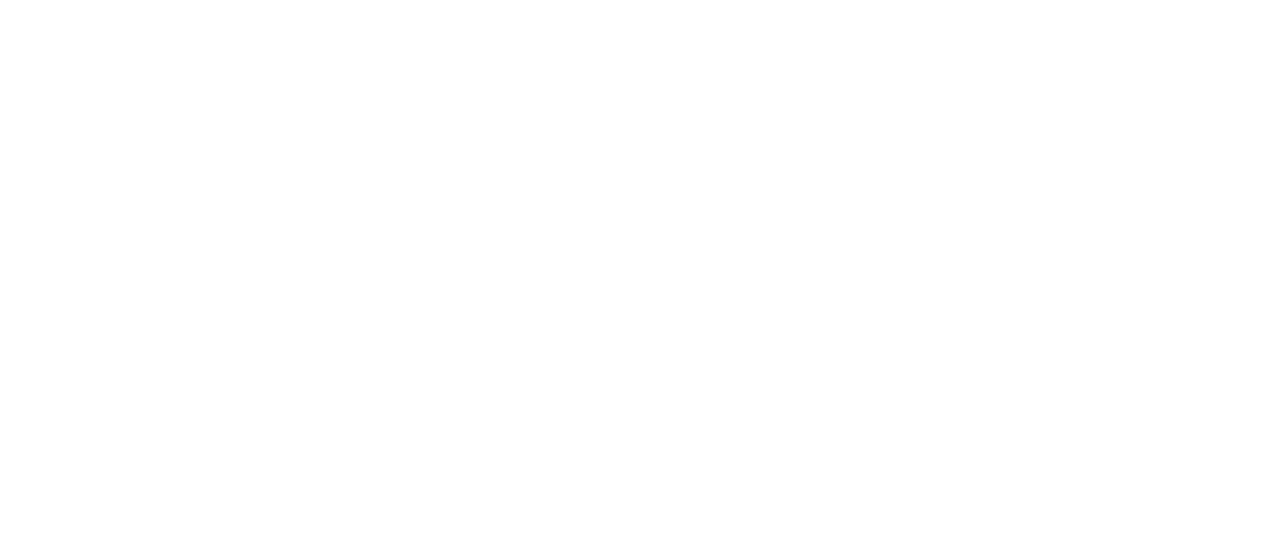
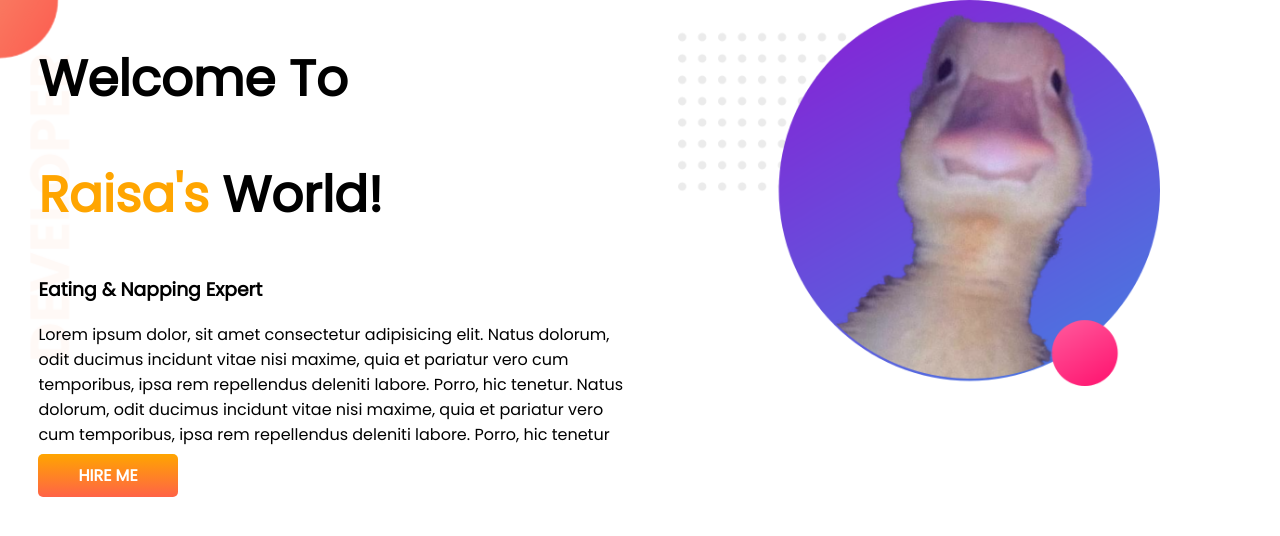
Before and after one commit to RaisaSyeeda/developer-portfolio, a plain HTML site: page index.html in a window 1280 px wide. Drawn offline with Linux system fonts and the light colour scheme.

Commit message:
first section

```diff
--- a/index.html
+++ b/index.html
@@ -1,13 +1,33 @@
 <!DOCTYPE html>
 <html lang="en">
+
 <head>
     <meta charset="UTF-8">
     <meta http-equiv="X-UA-Compatible" content="IE=edge">
     <meta name="viewport" content="width=device-width, initial-scale=1.0">
     <title>Raisa's Portfolio</title>
+    <link rel="preconnect" href="https://fonts.googleapis.com">
+    <link rel="preconnect" href="https://fonts.gstatic.com" crossorigin>
+    <link href="https://fonts.googleapis.com/css2?family=Poppins&display=swap" rel="stylesheet">
     <link rel="stylesheet" href="style.css">
 </head>
+
 <body>
+    <section class="top-banner">
+        <div class="half-width">
+            <h1>Welcome To</h1>
+            <h1><span class="orange-color">Raisa's</span> World!</h1>
+            <h3>Eating & Napping Expert</h3>
+            <p>Lorem ipsum dolor, sit amet consectetur adipisicing elit. Natus dolorum, odit ducimus incidunt vitae nisi
+                maxime, quia et pariatur vero cum temporibus, ipsa rem repellendus deleniti labore. Porro, hic tenetur.
+                Natus dolorum, odit ducimus incidunt vitae nisi maxime, quia et pariatur vero cum temporibus, ipsa rem
+                repellendus deleniti labore. Porro, hic tenetur</p>
+            <a class="link-button" target="_blank" href="https://www.youtube.com/">HIRE ME</a>
+        </div>
+        <div class="half-width">
+            <img src="images/profile1.png" alt="First Photo">
+        </div>
+    </section>
+</body>
 
-</body>
 </html>
--- a/style.css
+++ b/style.css
@@ -0,0 +1,32 @@
+body{
+    font-family: 'Poppins', sans-serif;
+    margin: 0;
+}
+h1{
+    font-size: 50px;
+}
+.orange-color{
+    color: orange;
+}
+section{
+    display: flex;
+}
+.half-width{
+    width: 50%;
+    padding-left: 3%;
+}
+.half-width img{
+    width: 80%;
+}
+.link-button{
+    text-decoration: none;
+    background-image: linear-gradient(orange,tomato);
+    padding: 10px 40px;
+    color: white;
+    font-weight: 600;
+    border-radius: 5px;
+}
+.top-banner{
+    background-image: url(images/top-banner.png);
+    background-repeat: no-repeat;
+}
```
Also changed, not shown: images/dream-bg.png (added), images/duck.png (added), images/exp-bg.png (added), images/my-bg.png (added), images/my-bg2.png (added), images/profile1.png (added), images/profile2.png (added), images/real-duck.jpg (added), images/top-banner.png (added), 7 other files.
